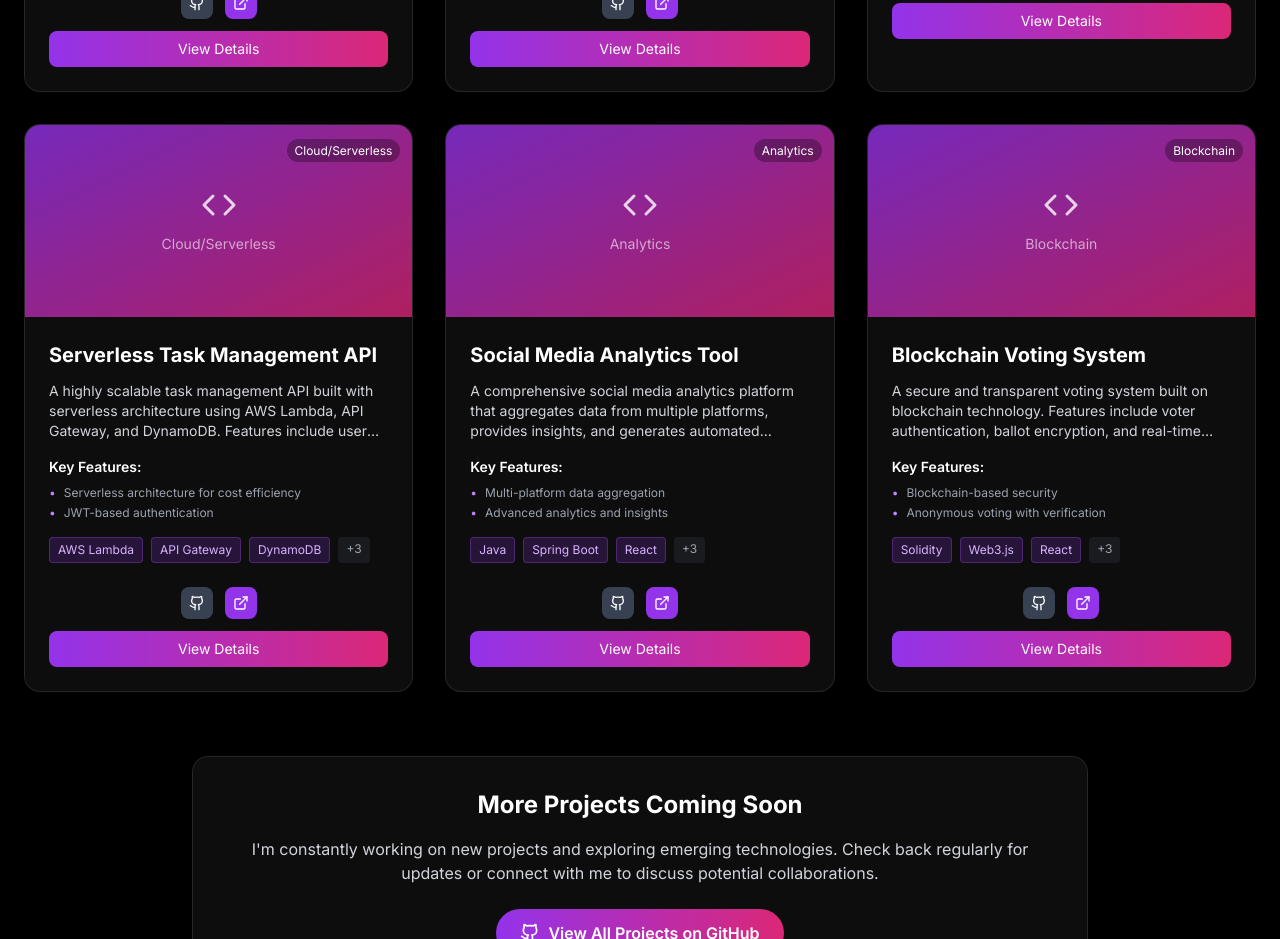
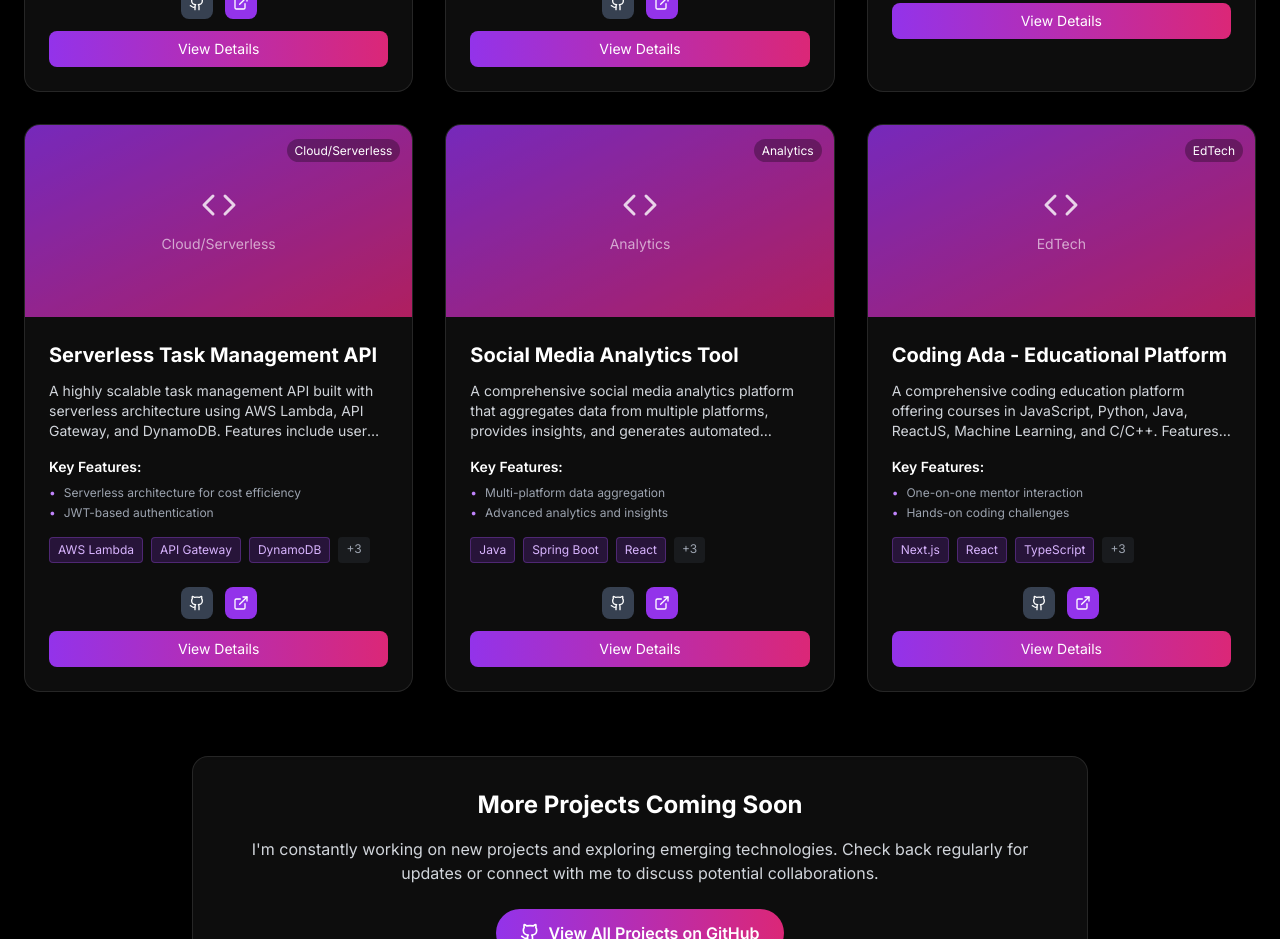
Before and after one commit to The-Ravi/portfolio, a Next.js app: page / in a window 1280 px wide. Shown: the part 7020-7959 px from the top of the page. Built offline with nearby package versions, Linux system fonts and the light colour scheme.

Commit message:
Replace Blockchain Voting System with Coding Ada Educational Platform

```diff
--- a/src/components/Projects.tsx
+++ b/src/components/Projects.tsx
@@ -86,19 +86,19 @@ const Projects = () => {
       category: "Analytics"
     },
     {
-      title: "Blockchain Voting System",
-      description: "A secure and transparent voting system built on blockchain technology. Features include voter authentication, ballot encryption, and real-time result tracking with complete audit trails.",
+      title: "Coding Ada - Educational Platform",
+      description: "A comprehensive coding education platform offering courses in JavaScript, Python, Java, ReactJS, Machine Learning, and C/C++. Features one-on-one mentoring, hands-on challenges, and real-world project development.",
       image: "/api/placeholder/600/400",
-      technologies: ["Solidity", "Web3.js", "React", "Node.js", "IPFS", "MetaMask"],
+      technologies: ["Next.js", "React", "TypeScript", "Node.js", "Vercel", "Tailwind CSS"],
       features: [
-        "Blockchain-based security",
-        "Anonymous voting with verification",
-        "Real-time result tracking",
-        "Complete audit trail"
+        "One-on-one mentor interaction",
+        "Hands-on coding challenges",
+        "Real-world project development",
+        "Live analytics for progress tracking"
       ],
-      github: "https://github.com",
-      live: "https://demo.com",
-      category: "Blockchain"
+      github: "https://codingadaa-vishnusingh423.vercel.app/",
+      live: "https://codingadaa-vishnusingh423.vercel.app/",
+      category: "EdTech"
     }
   ]
 
```
